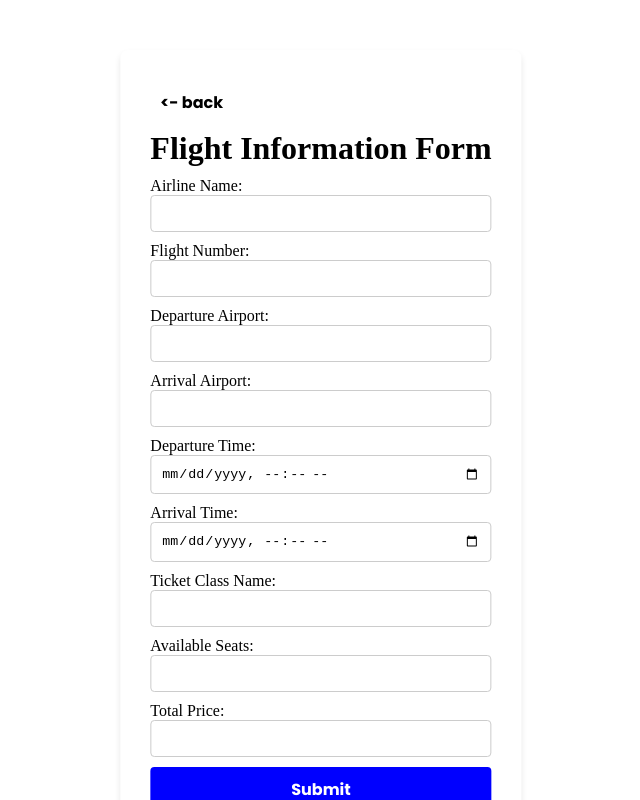
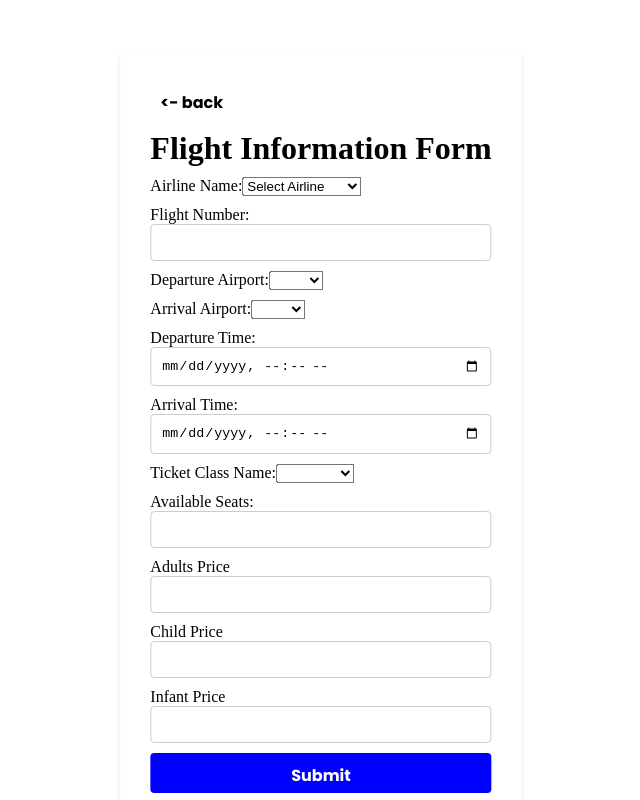
Before and after one commit to NTriCuong/project_CNPM, a React (Create React App) app: page /admin/form in a window 1280 px wide. Shown: the whole page, without its empty margins (319-959 px from the left). Built offline with nearby package versions, Linux system fonts and the light colour scheme; a web font is replaced by a local one.

Commit message:
Sua form Admin

```diff
--- a/src/page/adminPage/component/Form.js
+++ b/src/page/adminPage/component/Form.js
@@ -18,6 +18,34 @@ const Form = () => {
     available_seats: data?.available_seats || "",
     total_price: data?.total_price || "",
   });
+
+  const airlines = [
+    "HAN",
+    "SGN",
+    "DAD",
+    "BKK",
+    "CNX",
+    "KUL",
+    "PEN",
+    "SIN",
+    "CGK",
+    "DPS",
+    "MNL",
+    "CEB",
+    "PNH",
+    "REP",
+    "VTE",
+    "LPQ",
+    "RGN",
+    "NYT",
+    "BWN",
+  ];
+
+  const ticket = [
+    "Economy",
+    "Premium",
+    "Business",
+  ]
 
   const handleChange = (e) => {
     const { name, value } = e.target;
@@ -50,13 +78,19 @@ const Form = () => {
       <h1>Flight Information Form</h1>
       <div>
         <label htmlFor="airline_name">Airline Name:</label>
-        <input
-          type="text"
+        <select
           id="airline_name"
           name="airline_name"
           value={formData.airline_name}
           onChange={handleChange}
-        />
+        >
+          <option value="">Select Airline</option> {/* Tùy chọn mặc định */}
+          <option value="Vietnam Airlines">Vietnam Airlines</option>
+          <option value="AirAsia">AirAsia</option>
+          <option value="Emirates">Emirates</option>
+          <option value="Qatar Airways">Qatar Airways</option>
+          {/* Bạn có thể thêm các tùy chọn khác ở đây */}
+        </select>
       </div>
       <div>
         <label htmlFor="flight_number">Flight Number:</label>
@@ -70,23 +104,25 @@ const Form = () => {
       </div>
       <div>
         <label htmlFor="departure_airport">Departure Airport:</label>
-        <input
-          type="text"
-          id="departure_airport"
-          name="departure_airport"
-          value={formData.departure_airport}
-          onChange={handleChange}
-        />
+        <select>
+          <option value="">          </option>
+          {airlines.map((airlineCode) => (
+            <option key={airlineCode} value={airlineCode}>
+              {airlineCode}
+            </option>
+          ))}
+        </select>
       </div>
       <div>
         <label htmlFor="arrival_airport">Arrival Airport:</label>
-        <input
-          type="text"
-          id="arrival_airport"
-          name="arrival_airport"
-          value={formData.arrival_airport}
-          onChange={handleChange}
-        />
+        <select>
+          <option value="">          </option>
+          {airlines.map((airlineCode) => (
+            <option key={airlineCode} value={airlineCode}>
+              {airlineCode}
+            </option>
+          ))}
+        </select>
       </div>
       <div>
         <label htmlFor="departure_time">Departure Time:</label>
@@ -110,13 +146,14 @@ const Form = () => {
       </div>
       <div>
         <label htmlFor="ticket_class_name">Ticket Class Name:</label>
-        <input
-          type="text"
-          id="ticket_class_name"
-          name="ticket_class_name"
-          value={formData.ticket_class_name}
-          onChange={handleChange}
-        />
+        <select>
+          <option value="">          </option>
+          {ticket.map((airlineCode) => (
+            <option key={airlineCode} value={airlineCode}>
+              {airlineCode}
+            </option>
+          ))}
+        </select>
       </div>
       <div>
         <label htmlFor="available_seats">Available Seats:</label>
@@ -129,7 +166,27 @@ const Form = () => {
         />
       </div>
       <div>
-        <label htmlFor="total_price">Total Price:</label>
+        <label htmlFor="total_price">Adults Price</label>
+        <input
+          type="number"
+          id="total_price"
+          name="total_price"
+          value={formData.total_price}
+          onChange={handleChange}
+        />
+      </div>
+            <div>
+        <label htmlFor="total_price">Child Price</label>
+        <input
+          type="number"
+          id="total_price"
+          name="total_price"
+          value={formData.total_price}
+          onChange={handleChange}
+        />
+      </div>
+            <div>
+        <label htmlFor="total_price">Infant Price</label>
         <input
           type="number"
           id="total_price"
--- a/src/page/bookingPage/component/date/DateSelector.js
+++ b/src/page/bookingPage/component/date/DateSelector.js
@@ -23,7 +23,7 @@ const generateNextDays = (numDays) => {
     nextDate.setDate(today.getDate() + i);
 
     const dayName = daysOfWeek[nextDate.getDay()];
-    const isoDate = nextDate.toISOString().split("T")[0]; // "yyyy-MM-dd"
+    const isoDate = nextDate.toISOString().split("T")[0]; // "yyyy-MM-dd"src/page/adminPage/component/Form.js
     const displayDate = nextDate.toLocaleDateString("vi-VN", {
       day: "2-digit",
       month: "2-digit",
--- a/src/page/bookingPage/component/filter/FlightFilters.js
+++ b/src/page/bookingPage/component/filter/FlightFilters.js
@@ -87,8 +87,6 @@ const FlightFilters = () => {
       default:
         break;
     }
-
-    console.log("Filtered & Sorted Flights:", filteredData);
     Dispath(setDataDisplay(filteredData));
   }, [selectedAirline, selectedTripType]);
 
```
Also changed, not shown: src/page/adminPage/component/form.css (line endings or trailing spaces).
